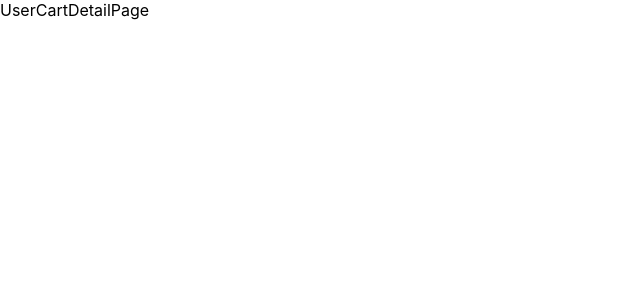
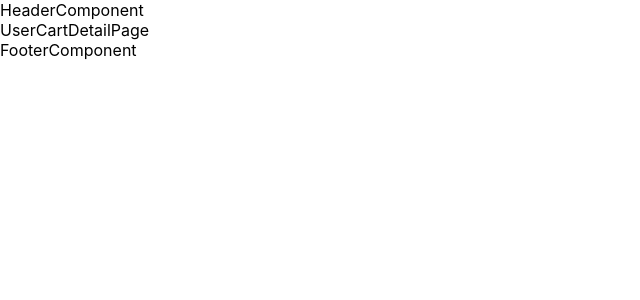
Before and after one commit to singgih20/mern-e-commerce, a React (Create React App) app in the folder frontend/: page /user/cart-detail in a window 1280 px wide. Shown: the top 300 px of the page, without its empty margins (0-640 px from the left). Built offline with nearby package versions, Linux system fonts and the light colour scheme.

Commit message:
add header and footer component

```diff
--- a/frontend/src/App.js
+++ b/frontend/src/App.js
@@ -23,11 +23,12 @@ import {
   AdminProductPage,
   AdminUserPage
 } from './pages';
-import { ProtectedRoutesComponent } from './components'
+import { ProtectedRoutesComponent, HeaderComponent, FooterComponent } from './components'
 
 export default function App() {
   return (
     <BrowserRouter>
+    <HeaderComponent />
       <Routes>
         <Route path="/" element={<HomePage />} />
         <Route path="/product-list" element={<ProductListPage />} />
@@ -59,6 +60,7 @@ export default function App() {
           <Route path="/admin/analytic" element={<AdminAnalyticPage />} />
         </Route>
       </Routes>
+      <FooterComponent />
     </BrowserRouter>
   )
 }
--- /dev/null
+++ b/frontend/src/components/FooterComponent.js
@@ -0,0 +1,7 @@
+import React from "react";
+
+function FooterComponent() {
+  return <div>FooterComponent</div>;
+}
+
+export default FooterComponent;
--- /dev/null
+++ b/frontend/src/components/HeaderComponent.js
@@ -0,0 +1,7 @@
+import React from "react";
+
+function HeaderComponent() {
+  return <div>HeaderComponent</div>;
+}
+
+export default HeaderComponent;
--- a/frontend/src/components/index.js
+++ b/frontend/src/components/index.js
@@ -1,5 +1,9 @@
 import ProtectedRoutesComponent from "./ProtectedRoutesComponent";
+import FooterComponent from "./FooterComponent";
+import HeaderComponent from "./HeaderComponent";
 
 export {
-    ProtectedRoutesComponent
+    ProtectedRoutesComponent,
+    FooterComponent,
+    HeaderComponent
 }
```
